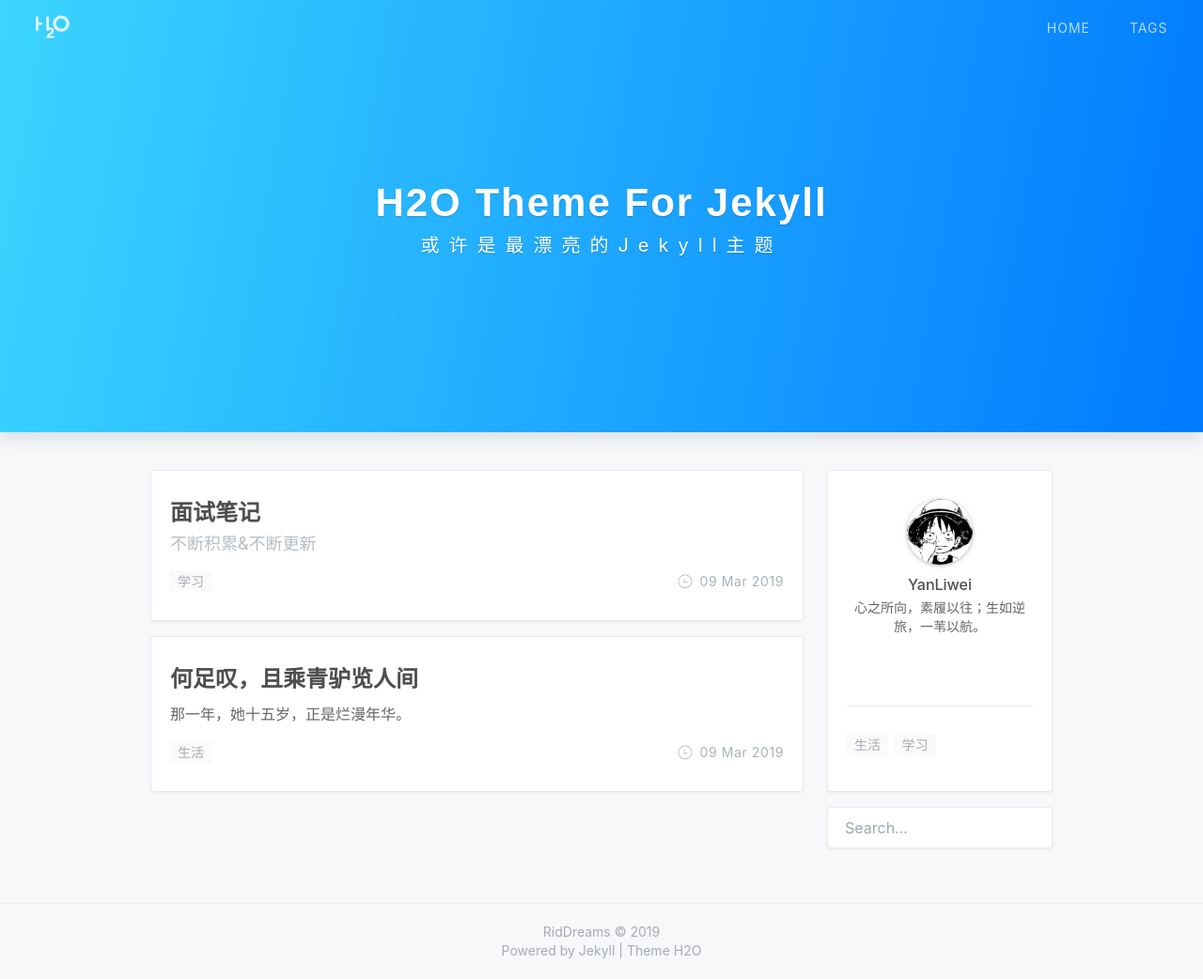
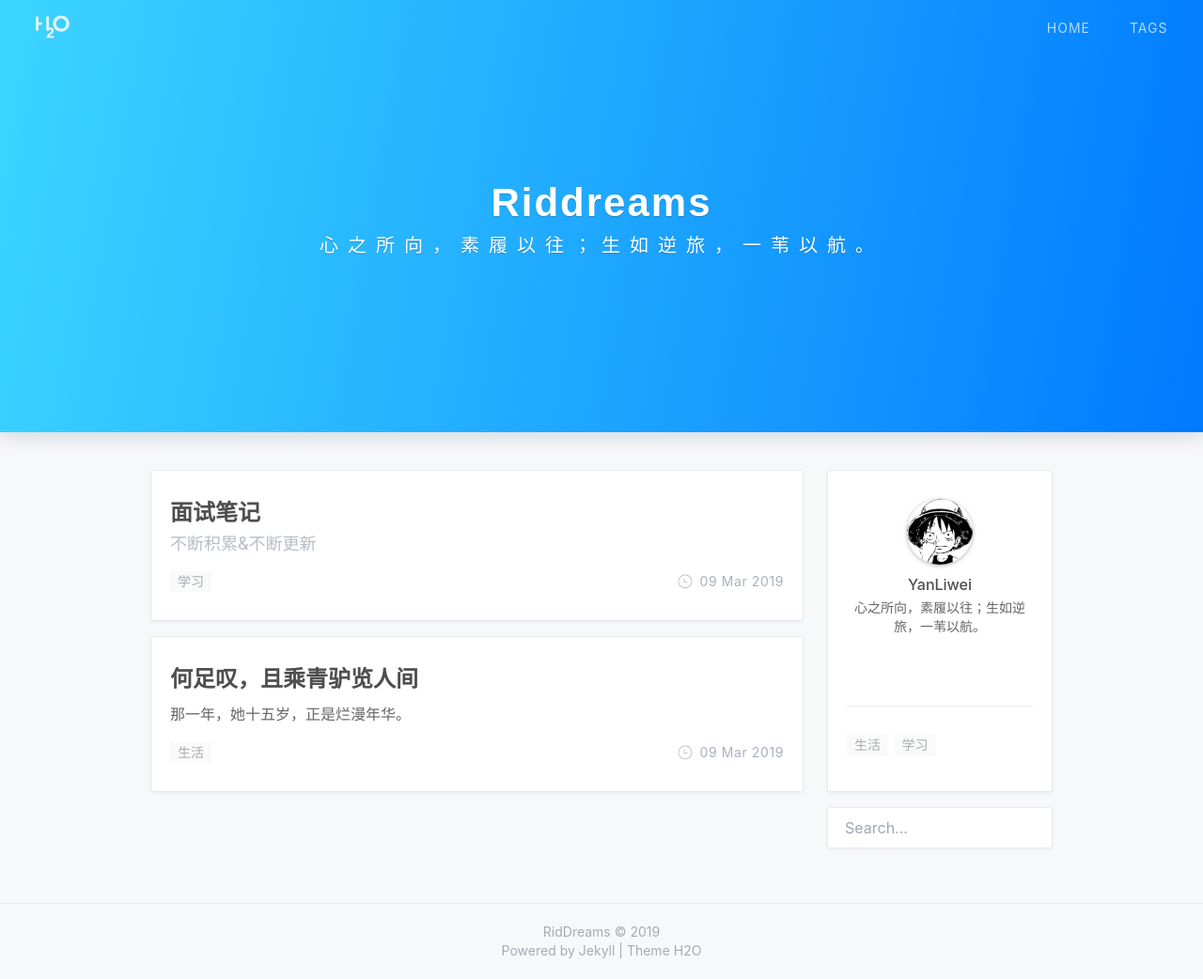
Before and after one commit to riddreams/riddreams, a Jekyll site: the page built from index.html, in a window 1280 px wide and 1042 px high. Shown: the whole window at 94% size. Built offline with Jekyll 4.4.1, drawn with Linux system fonts in a browser that asks for light colours; nearby versions of some CDN libraries; the list of posts is cut into pages by our own code; a style sheet for code colours, icons or effects is not loaded.

Commit message:
Update index.html

```diff
--- a/index.html
+++ b/index.html
@@ -1,7 +1,7 @@
 ---
 layout: default
-home-title: H2O Theme For Jekyll
-description: 或许是最漂亮的Jekyll主题
+home-title: Riddreams
+description: 心之所向，素履以往；生如逆旅，一苇以航。
 ---
 
 {% include header.html %}
```
